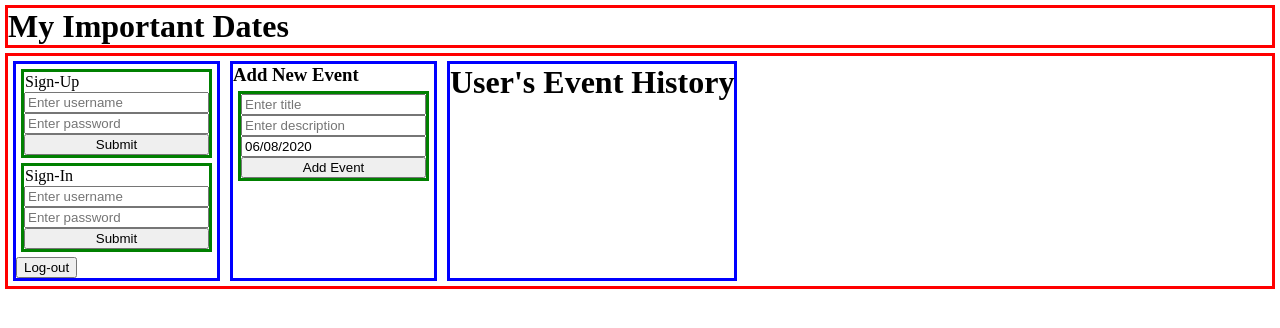
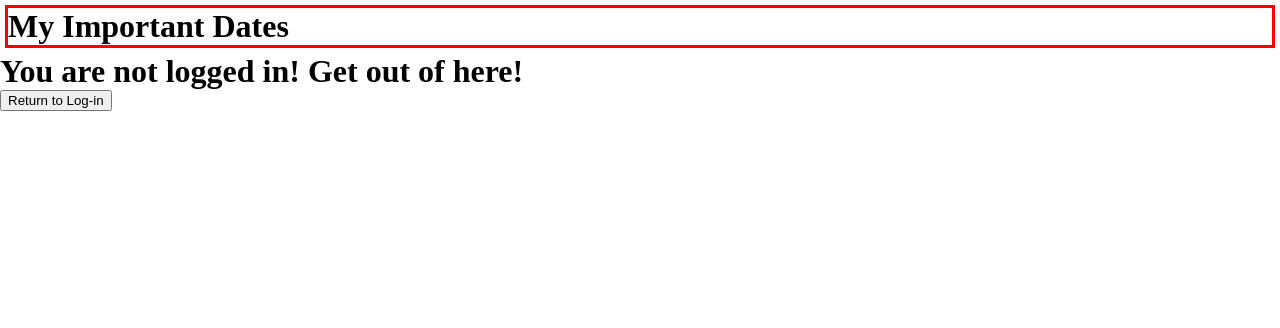
Before and after one commit to CarlKarlQarl/my-important-dates-frontend, a React (Create React App) app: page /home in a window 1280 px wide. Shown: the top 328 px of the page. Built offline with nearby package versions, Linux system fonts and the light colour scheme.

Commit message:
React Router added for navigation between screens, and hopefully, forcing a user to login first

```diff
--- a/package.json
+++ b/package.json
@@ -9,6 +9,7 @@
     "react": "^16.13.1",
     "react-datepicker": "^3.0.0",
     "react-dom": "^16.13.1",
+    "react-router-dom": "^5.2.0",
     "react-scripts": "3.4.1"
   },
   "scripts": {
--- a/src/App.js
+++ b/src/App.js
@@ -1,7 +1,7 @@
 import React, { useState, useEffect } from 'react';
-import AuthFrom from "./components/AuthForm"
-import NewEvent from "./components/NewEvent"
-import EventList from "./components/EventList"
+import { BrowserRouter as Router, Switch, Route } from "react-router-dom";
+import SigninScreen from "./screens/SigninScreen"
+import HomeScreen from "./screens/HomeScreen"
 import './App.css';
 
 function App() {
@@ -20,25 +20,28 @@ function App() {
   })
 
   return (
+    <Router>
       <div className="App">
         <h1 id="title-h1">My Important Dates</h1>
-      <div id="body-container">
-        <div id="sign-in-container">
-          <AuthFrom title="Sign-Up" setFakeToken={setFakeToken}/>
-          <AuthFrom title="Sign-In" setFakeToken={setFakeToken}/>
-          <button onClick={() => setFakeToken("")}>Log-out</button>
-          {fakeToken ? <h1>You are logged in!</h1> : null}
-        </div>
-        <NewEvent
+        <Switch>
+          <Route exact path="/">
+            <SigninScreen
+              setFakeToken={setFakeToken}
+            />
+          </Route>
+          <Route path="/home">
+            <HomeScreen
               date={date}
               setDate={setDate}
               events={events}
               setEvents={setEvents}
+              fakeToken={fakeToken}
+              setFakeToken={setFakeToken}
             />
-        <EventList events={events}/>
+          </Route>
+        </Switch>
       </div>
-
-    </div>
+    </Router>
   );
 }
 
--- a/src/components/AuthForm.js
+++ b/src/components/AuthForm.js
@@ -1,10 +1,14 @@
 import React from "react"
+import { useHistory } from "react-router-dom"
 
 function AuthForm({ title, setFakeToken }) {
+    const history = useHistory()
+
     return (
         <form onSubmit={(event) => {
                 event.preventDefault()
                 setFakeToken(true)
+                history.push("/home")
             }}>
             <p>{title}</p>
             <input placeholder="Enter username"/>
--- /dev/null
+++ b/src/screens/HomeScreen.js
@@ -0,0 +1,32 @@
+import React from "react"
+import { useHistory } from "react-router-dom"
+import NewEvent from "../components/NewEvent"
+import EventList from "../components/EventList"
+
+function HomeScreen({ date, setDate, events, setEvents, fakeToken, setFakeToken }) {
+    const history = useHistory()
+
+    return (
+        <div>
+            {fakeToken
+                ? <>
+                    <h1>Welcome User123!</h1>
+                    <NewEvent
+                        date={date}
+                        setDate={setDate}
+                        events={events}
+                        setEvents={setEvents}
+                    />
+                    <EventList events={events}/>
+                </>
+                : <h1>You are not logged in! Get out of here!</h1>
+            }
+            <button onClick={() => {
+                    setFakeToken("")
+                    history.push("/")
+            }}>{fakeToken ? "Log-out" : "Return to Log-in"}</button>
+        </div>
+    )
+}
+
+export default HomeScreen
--- /dev/null
+++ b/src/screens/SigninScreen.js
@@ -0,0 +1,13 @@
+import React from "react"
+import AuthFrom from "../components/AuthForm"
+
+function SigninScreen({ setFakeToken }) {
+    return (
+        <div id="sign-in-container">
+            <AuthFrom title="Sign-Up" setFakeToken={setFakeToken}/>
+            <AuthFrom title="Sign-In" setFakeToken={setFakeToken}/>
+        </div>
+    )
+}
+
+export default SigninScreen
```
Also changed, not shown: 1 other file (tests, documents, lock files or other folders). Lines whose indentation alone changed are shown as unchanged.
